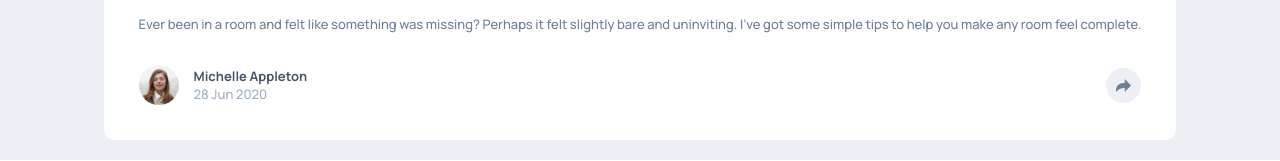
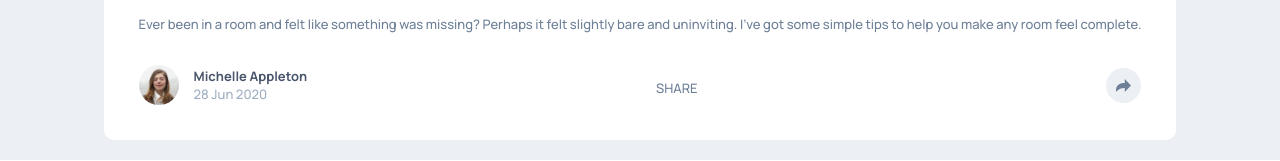
Before and after one commit to MitiaElodie/article-preview-component-master, a Vue app: page / in a window 1280 px wide. Both pictures are taken after a click on the element 1123 px from the left and 1029 px from the top of the page. Shown: the part 944-1105 px from the top of the page. Built offline with nearby package versions, Linux system fonts and the light colour scheme.

Commit message:
add onSendBtonClick

```diff
--- a/src/App.vue
+++ b/src/App.vue
@@ -1,3 +1,22 @@
+
+<script>
+import Share from '@/components/Share.vue';
+export default {
+  name: 'App',
+  components: { Share },
+  data() {
+    return {
+      showLink: false
+    }
+  },
+
+  methods: {
+    onSendBtnClick() {
+      this.showLink = !this.showLink;
+    }
+  }
+}
+</script>
 <template>
   <div class="article">
     <div class="article__container">
@@ -15,7 +34,10 @@
               <p class="article__publication-date">28 Jun 2020</p>
             </div>
           </div>
-          <div class="article__send-btn">
+          <div class="article__share-link" v-if="showLink">
+            <Share class="article__share" />
+          </div>
+          <div class="article__send-btn" @click="onSendBtnClick">
             <img class="article__send-icon" src="./assets/icon-share.svg" alt="Send icon" />
           </div>
         </div>
@@ -25,16 +47,10 @@
   <footer>
     <div class="attribution">
       Challenge by <a href="https://www.frontendmentor.io?ref=challenge" target="_blank">Frontend Mentor</a>.
-      Coded by <a href="#">Your Name Here</a>.
+      Coded by <a href="https://www.frontendmentor.io/profile/MitiaElodie">MitiaElodie</a>.
     </div>
   </footer>
 </template>
-
-<script>
-export default {
-  name: 'App',
-}
-</script>
 
 <style lang="scss">
 $very-dark-grayish-blue: hsl(217, 19%, 35%);
```
